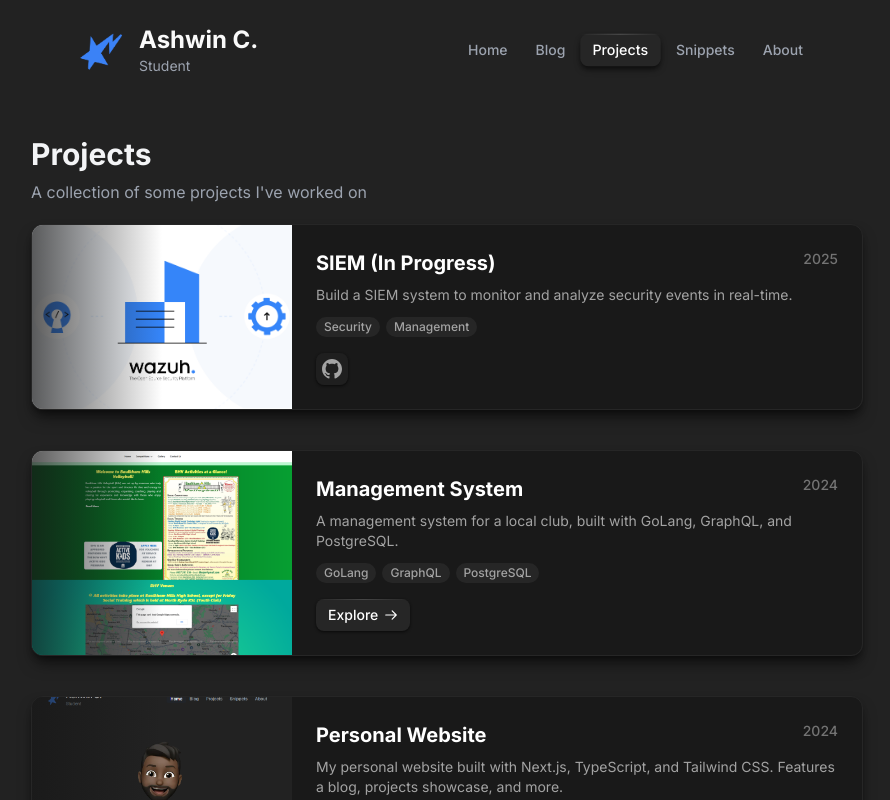
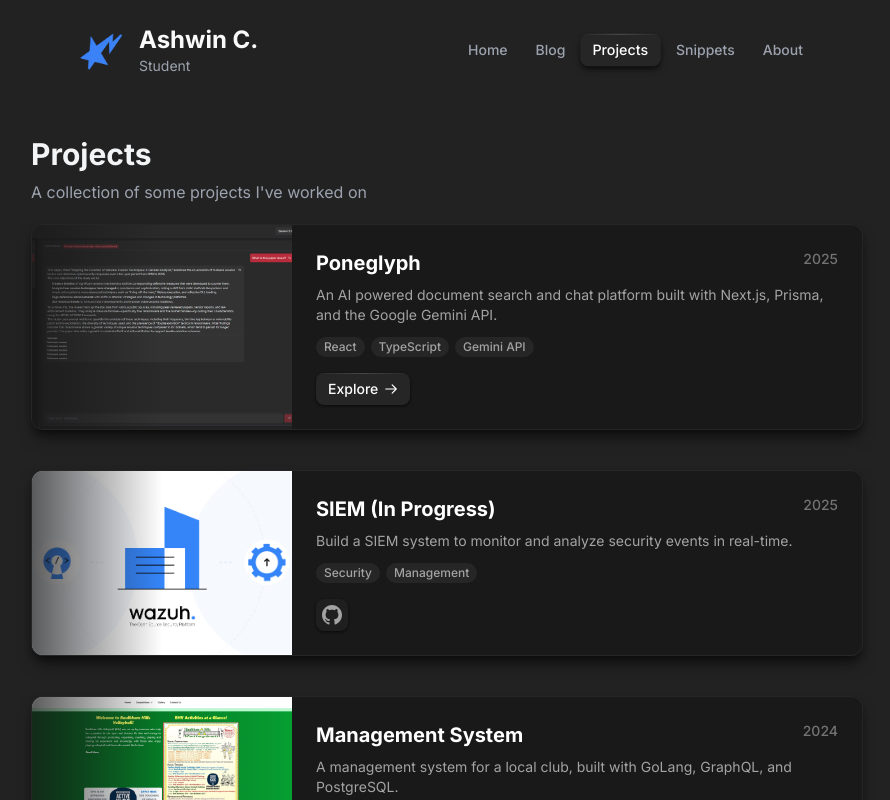
Before and after one commit to ashwnn/ashwin.lol, a Next.js app: page /projects in a window 1280 px wide. Shown: the top 800 px of the page, without its empty margins (193-1083 px from the left). Built offline with nearby package versions, Linux system fonts and the light colour scheme.

Commit message:
feat: add Poneglyph project with description, image, tags, and link

```diff
--- a/src/data/projects.ts
+++ b/src/data/projects.ts
@@ -1,5 +1,12 @@
 const projects = [
-
+  {
+    title: "Poneglyph",
+    description: "An AI powered document search and chat platform built with Next.js, Prisma, and the Google Gemini API.",
+    image: "/projects/poneglyph.png",
+    tags: ["React", "TypeScript", "Gemini API"],
+    link: "https://github.com/ashwnn/poneglyph",
+    year: "2025",
+  },
   {
     title: "Management System",
     description: "A management system for a local club, built with GoLang, GraphQL, and PostgreSQL.",
```
Also changed, not shown: public/projects/poneglyph.png (added).
